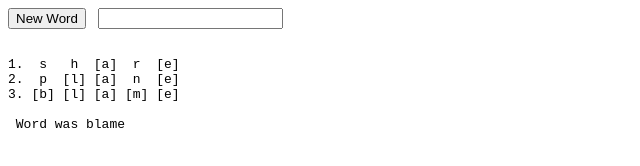
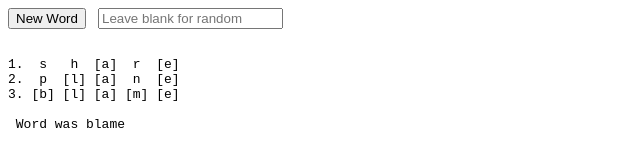
Before and after one commit to darienyoder/wordle-solver, a plain HTML site: page index.html in a window 1280 px wide. Shown: the whole page, without its empty margins (0-640 px from the left). Drawn offline with Linux system fonts and the light colour scheme.

Commit message:
Update index.html

```diff
--- a/index.html
+++ b/index.html
@@ -6,7 +6,7 @@
         <script src="main.js" charset="utf-8"></script>
     </head>
     <body onload="solveWord();">
-        <button onclick="solveWord(document.getElementById('word-input').value);">New Word</button>&nbsp;&nbsp;&nbsp;<input id="word-input" placeholder="">
+        <button onclick="solveWord(document.getElementById('word-input').value);">New Word</button>&nbsp;&nbsp;&nbsp;<input id="word-input" placeholder="Leave blank for random">
         <p id="output" style="font-family:monospace;">
 
         </p>
```
